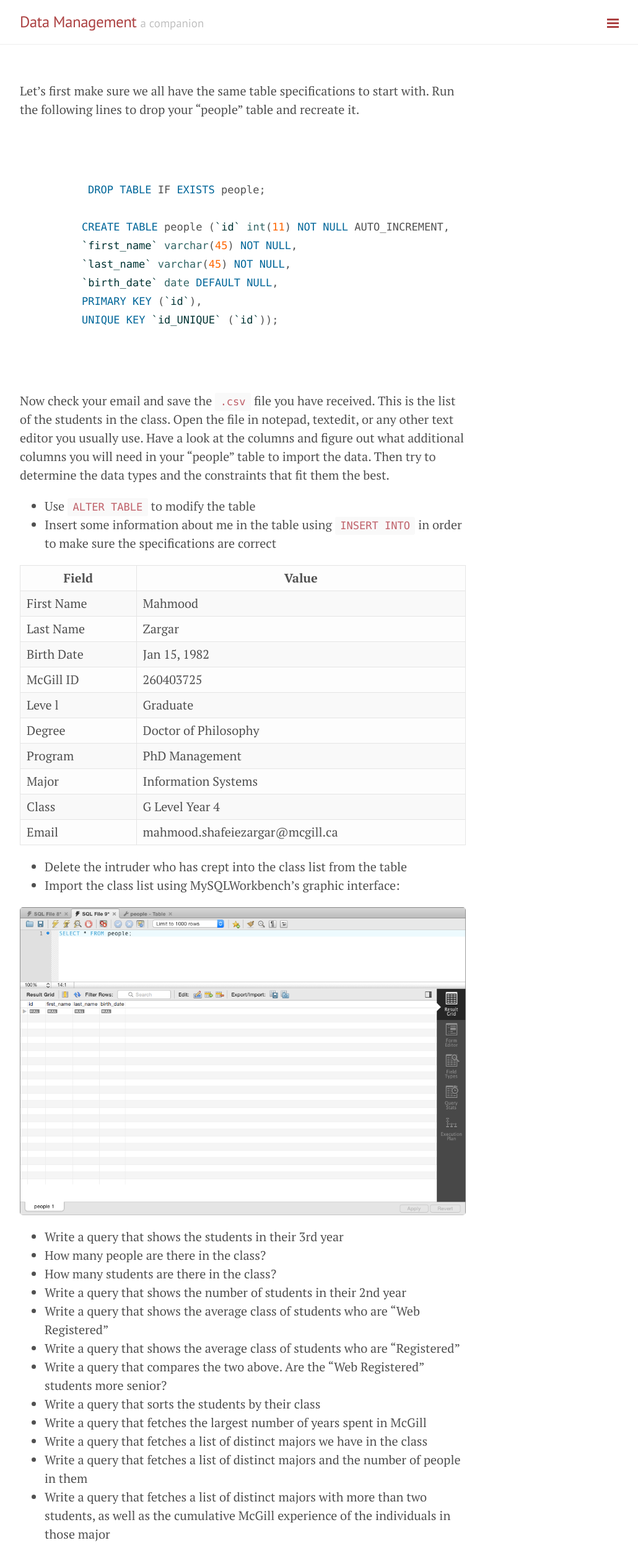
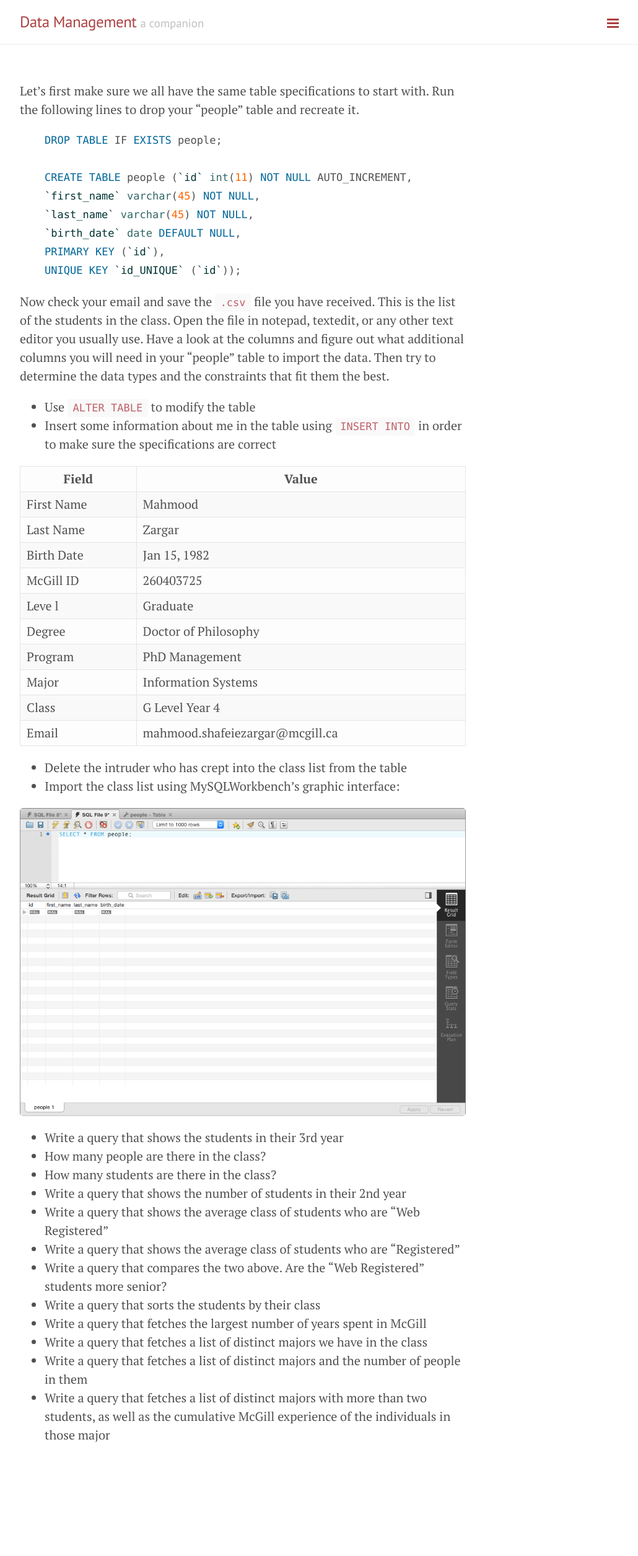
Before and after one commit to retrography/data-management, a Jekyll site: the page built from exercises/session_06.md, in a window 1280 px wide. Shown: the whole page at 62% size, without its empty margins (248-1278 px from the left). Built offline with Jekyll 4.4.1, drawn with Linux system fonts in a browser that asks for light colours; Markdown is read by kramdown in place of the engine named in the settings; after the commit the page ends 2351 px from its top, so only the background shows below that.

Commit message:
css updates

```diff
--- a/public/css/poole.css
+++ b/public/css/poole.css
@@ -187,12 +187,11 @@ div.highlight pre {
   box-shadow: 0 1px rgba(255, 255, 255, 0.75), inset 0 1px 3px rgba(0, 0, 0, 0.07);*/
   border: dashed 1px #dedede;
   overflow-y: hidden;
-  padding: 10;
 
 }
 
 pre code {
-  padding: 10px;
+  padding: 0px;
 /*  font-size: 85%;*/
   color: inherit;
   background-color: transparent;
@@ -239,7 +238,7 @@ pre span.lineno:only-of-type {
 
 /* Pygments via Jekyll */
 .highlight {
-  margin: 5rem;
+  margin-bottom: 1rem;
   border-radius: 3px;
 }
 .highlight pre {
```
